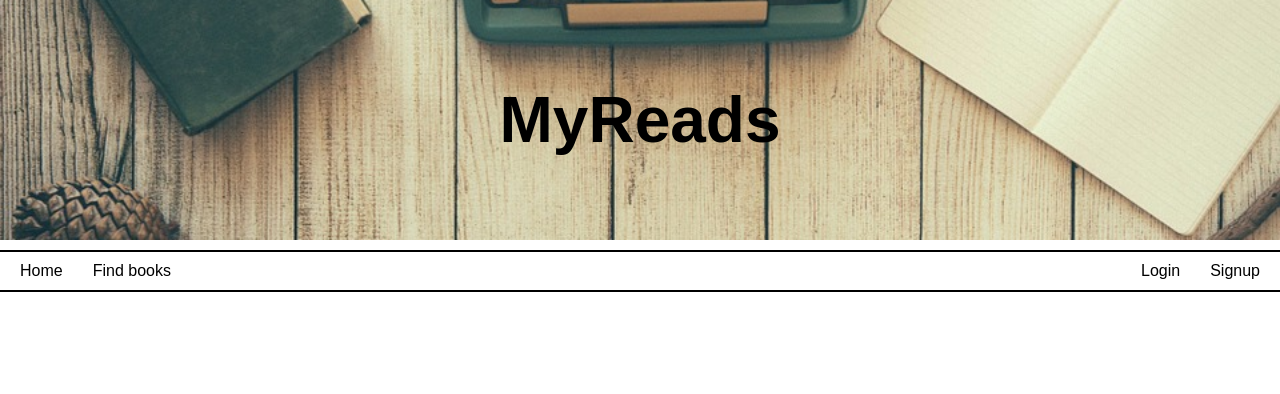
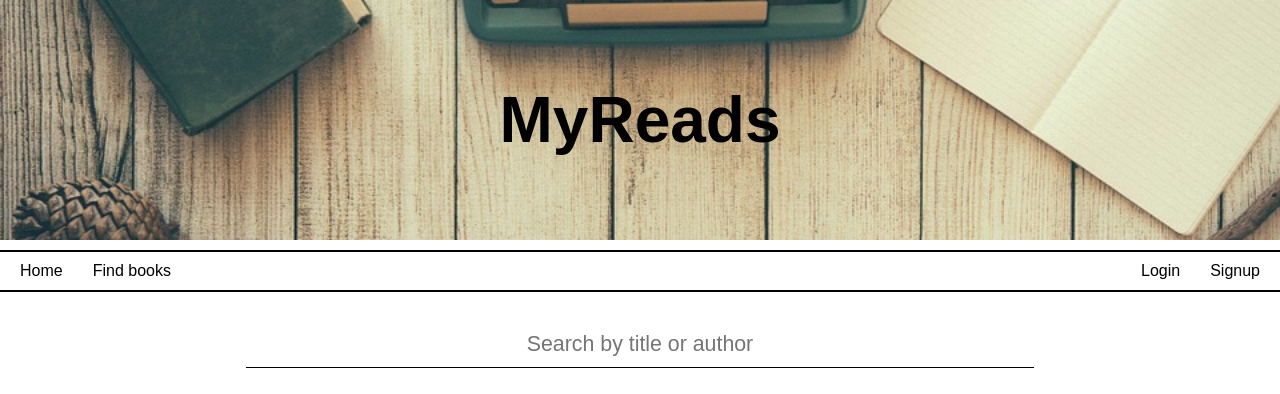
Before and after one commit to RabahZeineddine/MyReads, a React (Create React App) app: page /search in a window 1280 px wide. Shown: the top 394 px of the page. Built offline with nearby package versions, Linux system fonts and the light colour scheme; no server answers.

Commit message:
feat: add search component

```diff
--- a/src/components/App.js
+++ b/src/components/App.js
@@ -1,6 +1,7 @@
 import React, { Component } from 'react';
 import Header from './Header'
 import ListBooks from './ListBooks'
+import SearchBooks from './SearchBooks'
 import * as BooksAPI from '../utils/BooksAPI'
 import {Route} from 'react-router-dom'
 import './App.css';
@@ -40,6 +41,11 @@ class App extends Component {
                 <Route exact path="/" render={ () => (
                     <ListBooks books={ this.state.books } onShelfChange={this.handleShelfChange} />
                 )} />
+
+                <Route exact path="/search" render={ () => (
+                    <SearchBooks />
+                )} />
+
             </div>
         );
     }
--- /dev/null
+++ b/src/components/SearchBooks/SearchBooks.css
@@ -0,0 +1,21 @@
+.search-books{
+    display: flex;
+    flex-direction: column;
+    padding-top: 30px;
+}
+
+.search-bar{
+    display: flex;
+    justify-content: center;
+    align-items: center;
+}
+
+.search-input{
+    padding: 10px;
+    outline: none;
+    border: none;
+    border-bottom: 1px solid #000;
+    width: 60%;
+    font-size: 16pt;
+    text-align: center;
+}
--- /dev/null
+++ b/src/components/SearchBooks/SearchBooks.js
@@ -0,0 +1,23 @@
+import React, { Component } from 'react'
+import './SearchBooks.css'
+
+
+class SearchBooks extends  Component {
+
+    render(){
+        return (
+            <div className="search-books">
+                <div className="search-bar">
+                    <input
+                        type="text"
+                        className="search-input"
+                        placeholder="Search by title or author" />
+                </div>
+                <div className="search-result"></div>
+            </div>
+        )
+    }
+
+}
+
+export default SearchBooks
--- /dev/null
+++ b/src/components/SearchBooks/package.json
@@ -0,0 +1,3 @@
+{
+  "main": "SearchBooks"
+}
```
